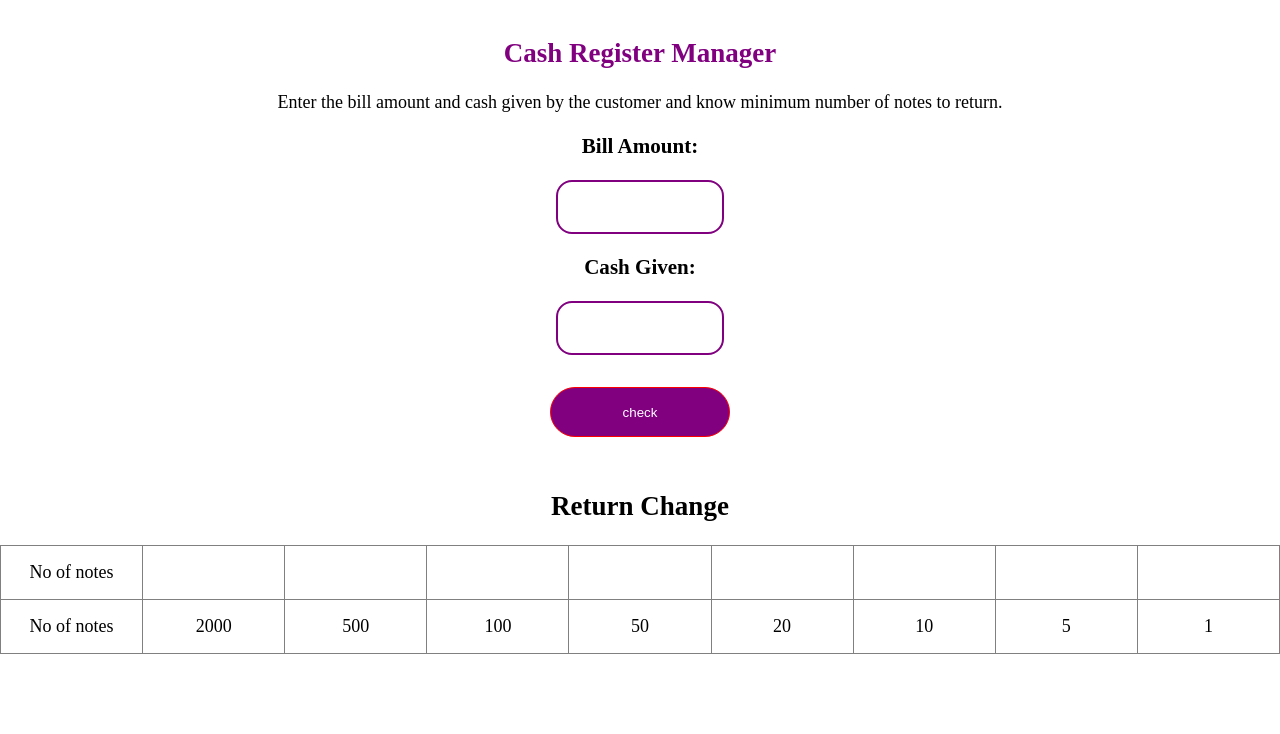
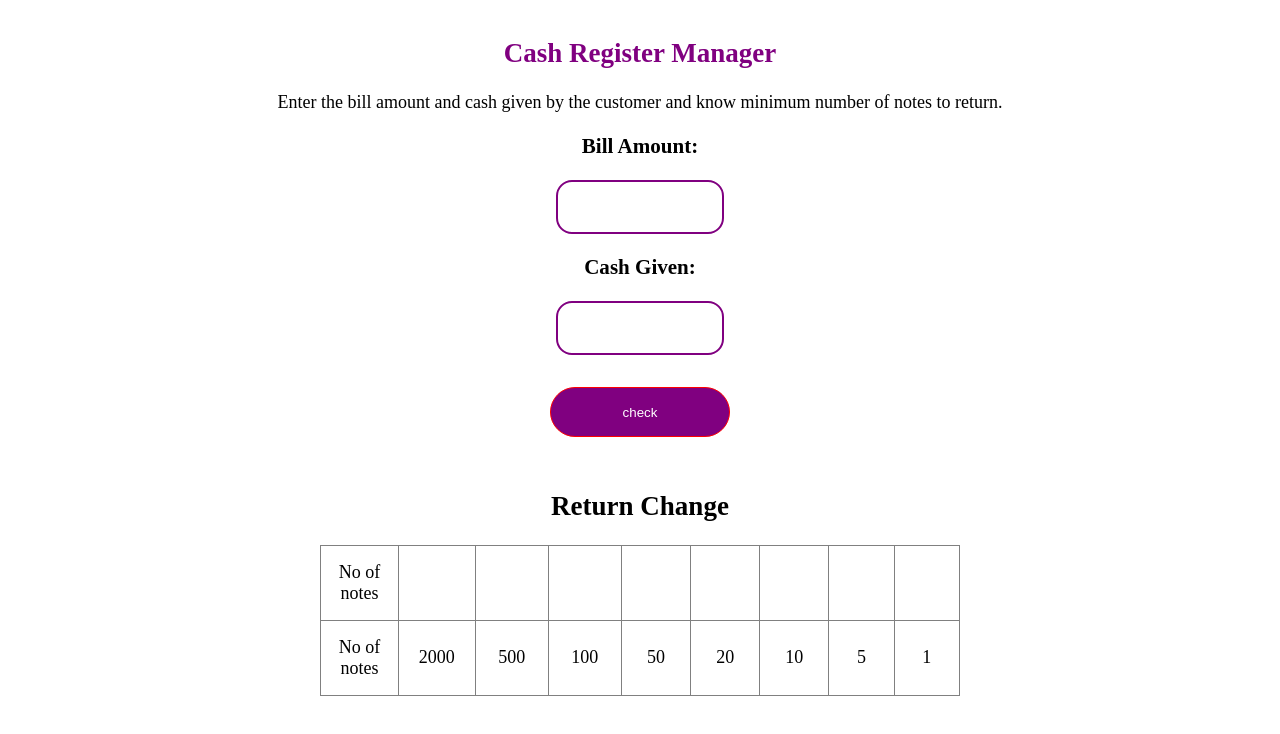
Before and after one commit to medaanilkumar/mark10, a plain HTML site: page index.html in a window 1280 px wide. Drawn offline with Linux system fonts and the light colour scheme.

Commit message:
Update index.html

```diff
--- a/index.html
+++ b/index.html
@@ -20,7 +20,7 @@
     <p id="err">The amount should be greater than bill</p>
     <h2>Return Change</h2>
     </div>
-    <table width="100%" border="1">
+    <table width="50%" border="1">
         <tr >
             <td>No of notes</td>
             <td id="twoT"></td>
```
